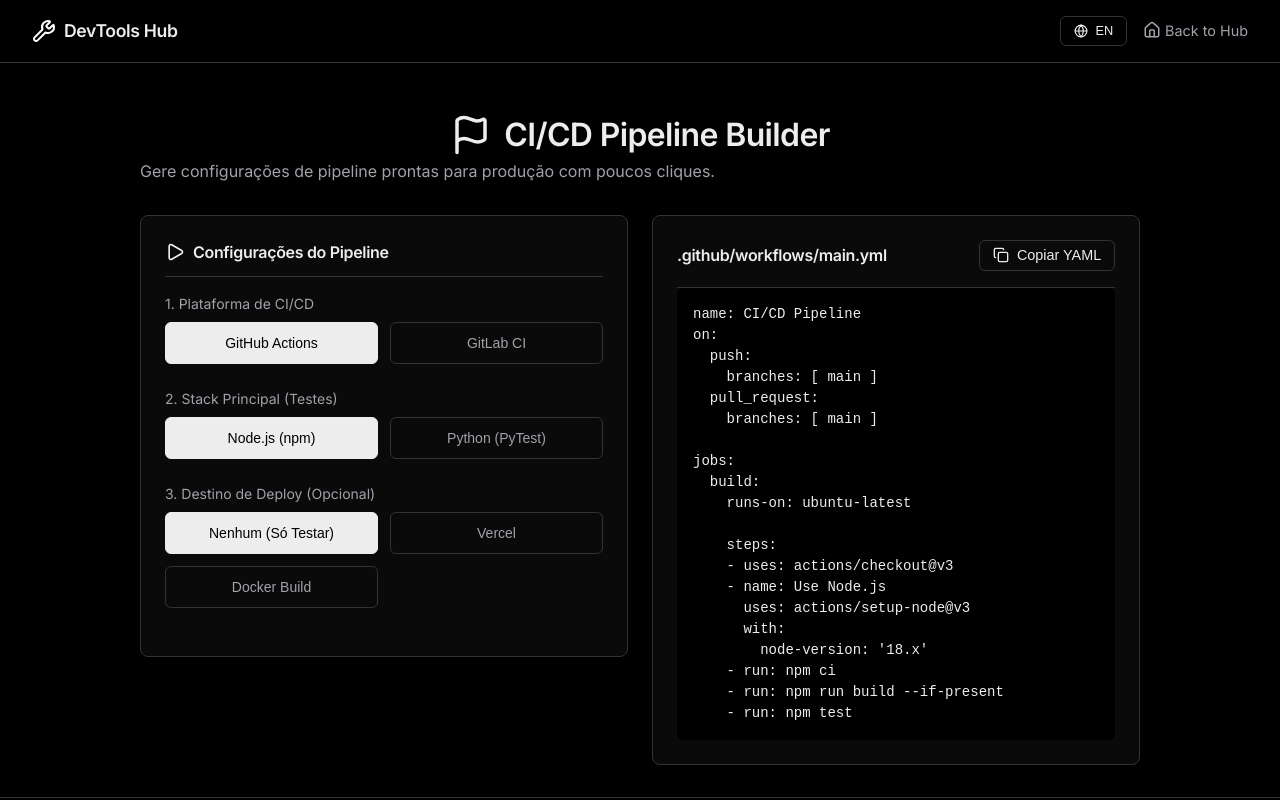
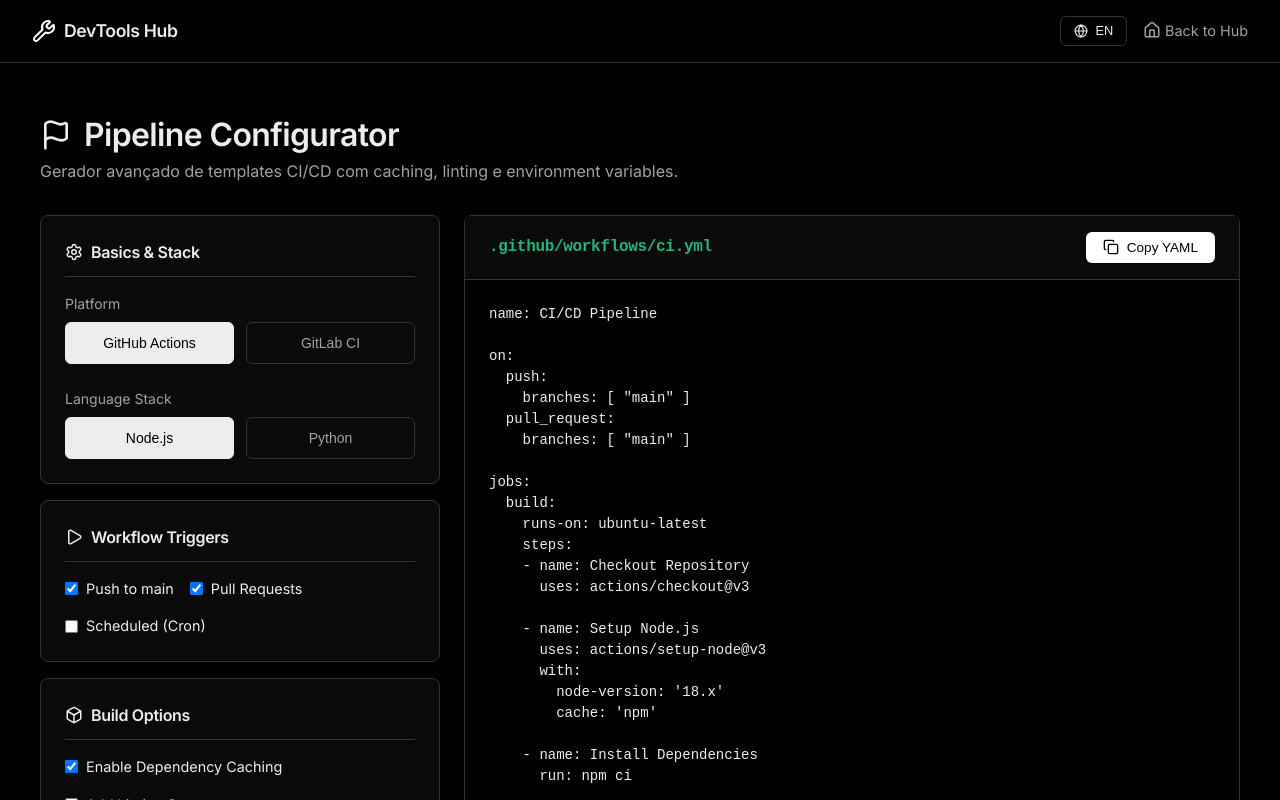
Before and after one commit to koresolucoes/devtools-hub, a React (Vite) app: page /cicd-builder in a window 1280 px wide. Shown: the top 800 px of the page. Built offline with nearby package versions, Linux system fonts and the light colour scheme.

Commit message:
feat: enrich CICDBuilder with env vars, caching, linting, and multiple triggers

```diff
--- a/src/pages/CICDBuilder.jsx
+++ b/src/pages/CICDBuilder.jsx
@@ -1,5 +1,5 @@
 import { useState } from 'react';
-import { Flag, Play, Copy, Check } from 'lucide-react';
+import { Flag, Play, Copy, Check, Plus, Trash2, Settings, Terminal, Box } from 'lucide-react';
 import '../index.css';
 
 function CICDBuilder() {
@@ -8,112 +8,119 @@ function CICDBuilder() {
   const [deploy, setDeploy] = useState('none'); // none, vercel, docker
   const [copied, setCopied] = useState(false);
 
-  const generateYAML = () => {
-    let yaml = '';
+  // New features
+  const [triggers, setTriggers] = useState({ push: true, pr: true, cron: false });
+  const [caching, setCaching] = useState(true);
+  const [linting, setLinting] = useState(false);
+  const [envVars, setEnvVars] = useState([]); // {key: '', value: ''}
 
-    if (platform === 'github') {
-      yaml += `name: CI/CD Pipeline
-on:
-  push:
-    branches: [ main ]
-  pull_request:
-    branches: [ main ]
+  const addEnvVar = () => setEnvVars([...envVars, { key: '', value: '' }]);
+  const updateEnvVar = (index, field, val) => {
+    const newVars = [...envVars];
+    newVars[index][field] = val;
+    setEnvVars(newVars);
+  };
+  const removeEnvVar = (index) => {
+    setEnvVars(envVars.filter((_, i) => i !== index));
+  };
 
-jobs:
-  build:
-    runs-on: ubuntu-latest
+  const generateGitHubYAML = () => {
+    let yaml = `name: CI/CD Pipeline\n\non:\n`;
+    if (triggers.push) yaml += `  push:\n    branches: [ "main" ]\n`;
+    if (triggers.pr) yaml += `  pull_request:\n    branches: [ "main" ]\n`;
+    if (triggers.cron) yaml += `  schedule:\n    - cron: '0 0 * * *' # Midnight daily\n`;
 
-    steps:
-    - uses: actions/checkout@v3
-`;
+    const validEnvVars = envVars.filter(e => e.key.trim() !== '');
+    if (validEnvVars.length > 0) {
+      yaml += `\nenv:\n`;
+      validEnvVars.forEach(e => {
+        yaml += `  ${e.key}: ${e.value}\n`;
+      });
+    }
+
+    yaml += `\njobs:\n  build:\n    runs-on: ubuntu-latest\n    steps:\n`;
+    yaml += `    - name: Checkout Repository\n      uses: actions/checkout@v3\n`;
 
     if (language === 'node') {
-        yaml += `    - name: Use Node.js
-      uses: actions/setup-node@v3
-      with:
-        node-version: '18.x'
-    - run: npm ci
-    - run: npm run build --if-present
-    - run: npm test
-`;
+      yaml += `\n    - name: Setup Node.js\n      uses: actions/setup-node@v3\n      with:\n        node-version: '18.x'\n`;
+      if (caching) yaml += `        cache: 'npm'\n`;
+
+      yaml += `\n    - name: Install Dependencies\n      run: npm ci\n`;
+
+      if (linting) {
+        yaml += `\n    - name: Run Linter\n      run: npm run lint\n`;
+      }
+      yaml += `\n    - name: Build Project\n      run: npm run build --if-present\n`;
+      yaml += `\n    - name: Run Tests\n      run: npm test\n`;
     } else if (language === 'python') {
-        yaml += `    - name: Set up Python
-      uses: actions/setup-python@v4
-      with:
-        python-version: '3.10'
-    - run: |
-        python -m pip install --upgrade pip
-        pip install pytest
-        if [ -f requirements.txt ]; then pip install -r requirements.txt; fi
-    - run: pytest
-`;
+      yaml += `\n    - name: Setup Python\n      uses: actions/setup-python@v4\n      with:\n        python-version: '3.10'\n`;
+      if (caching) yaml += `        cache: 'pip'\n`;
+
+      yaml += `\n    - name: Install Dependencies\n      run: |\n        python -m pip install --upgrade pip\n        if [ -f requirements.txt ]; then pip install -r requirements.txt; fi\n`;
+
+      if (linting) {
+        yaml += `\n    - name: Run Linter (flake8)\n      run: |\n        pip install flake8\n        flake8 .\n`;
+      }
+      yaml += `\n    - name: Run Tests (pytest)\n      run: |\n        pip install pytest\n        pytest\n`;
     }
 
     if (deploy === 'vercel') {
-        yaml += `    - name: Deploy to Vercel
-      uses: amondnet/vercel-action@v20
-      with:
-        vercel-token: \${{ secrets.VERCEL_TOKEN }}
-        vercel-org-id: \${{ secrets.ORG_ID}}
-        vercel-project-id: \${{ secrets.PROJECT_ID}}
-        vercel-args: '--prod'
-`;
+      yaml += `\n    - name: Deploy to Vercel\n      uses: amondnet/vercel-action@v20\n      with:\n        vercel-token: \${{ secrets.VERCEL_TOKEN }}\n        vercel-org-id: \${{ secrets.ORG_ID}}\n        vercel-project-id: \${{ secrets.PROJECT_ID}}\n        vercel-args: '--prod'\n`;
     } else if (deploy === 'docker') {
-        yaml += `    - name: Build and push Docker image
-      uses: docker/build-push-action@v4
-      with:
-        push: false # Set to true to push
-        tags: user/app:latest
-`;
+      yaml += `\n    - name: Login to DockerHub\n      uses: docker/login-action@v2\n      with:\n        username: \${{ secrets.DOCKERHUB_USERNAME }}\n        password: \${{ secrets.DOCKERHUB_TOKEN }}\n`;
+      yaml += `\n    - name: Build and push Docker image\n      uses: docker/build-push-action@v4\n      with:\n        push: true\n        tags: user/app:latest\n`;
     }
-    } else {
-      // GitLab CI
-      yaml += `stages:
-  - test
-  - deploy
 
-test-job:
-  stage: test
-`;
+    return yaml;
+  };
+
+  const generateGitLabYAML = () => {
+    let yaml = `stages:\n  - test\n`;
+    if (deploy !== 'none') yaml += `  - deploy\n`;
+
+    const validEnvVars = envVars.filter(e => e.key.trim() !== '');
+    if (validEnvVars.length > 0) {
+      yaml += `\nvariables:\n`;
+      validEnvVars.forEach(e => {
+        yaml += `  ${e.key}: "${e.value}"\n`;
+      });
+    }
+
+    if (caching) {
+      yaml += `\ncache:\n  paths:\n`;
+      if (language === 'node') yaml += `    - .npm/\n`;
+      if (language === 'python') yaml += `    - .cache/pip\n`;
+    }
+
+    yaml += `\ntest-job:\n  stage: test\n`;
     if (language === 'node') {
-        yaml += `  image: node:18
-  script:
-    - npm ci
-    - npm test
-`;
+      yaml += `  image: node:18\n`;
+      if (caching) yaml += `  before_script:\n    - npm config set cache .npm --global\n`;
+      yaml += `  script:\n    - npm ci\n`;
+      if (linting) yaml += `    - npm run lint\n`;
+      yaml += `    - npm test\n`;
     } else if (language === 'python') {
-        yaml += `  image: python:3.10
-  script:
-    - pip install -r requirements.txt
-    - pytest
-`;
+      yaml += `  image: python:3.10\n`;
+      yaml += `  script:\n    - pip install -r requirements.txt\n`;
+      if (linting) yaml += `    - pip install flake8 && flake8 .\n`;
+      yaml += `    - pytest\n`;
+    }
+
+    if (!triggers.push && !triggers.pr) {
+       yaml += `  rules:\n    - if: $CI_PIPELINE_SOURCE == "schedule"\n`;
     }
 
     if (deploy === 'vercel') {
-        yaml += `
-deploy-vercel:
-  stage: deploy
-  image: node:18
-  script:
-    - npm i -g vercel
-    - vercel pull --yes --environment=production --token=$VERCEL_TOKEN
-    - vercel build --prod --token=$VERCEL_TOKEN
-    - vercel deploy --prebuilt --prod --token=$VERCEL_TOKEN
-`;
+      yaml += `\ndeploy-vercel:\n  stage: deploy\n  image: node:18\n  script:\n    - npm i -g vercel\n    - vercel pull --yes --environment=production --token=$VERCEL_TOKEN\n    - vercel build --prod --token=$VERCEL_TOKEN\n    - vercel deploy --prebuilt --prod --token=$VERCEL_TOKEN\n`;
     } else if (deploy === 'docker') {
-        yaml += `
-deploy-docker:
-  stage: deploy
-  image: docker:20.10.16
-  services:
-    - docker:20.10.16-dind
-  script:
-    - docker build -t user/app:latest .
-`;
-      }
+      yaml += `\ndeploy-docker:\n  stage: deploy\n  image: docker:20.10.16\n  services:\n    - docker:20.10.16-dind\n  script:\n    - docker build -t user/app:latest .\n    - docker push user/app:latest\n`;
     }
 
     return yaml;
+  };
+
+  const generateYAML = () => {
+    return platform === 'github' ? generateGitHubYAML() : generateGitLabYAML();
   };
 
   const handleCopy = () => {
@@ -123,93 +130,134 @@ deploy-docker:
   };
 
   return (
-    <div className="tool-container" style={{ maxWidth: '1000px' }}>
+    <div className="tool-container" style={{ maxWidth: '1200px' }}>
       <header className="header" style={{ marginBottom: '2rem', marginTop: '1rem' }}>
-        <h1 style={{ display: 'flex', alignItems: 'center', justifyContent: 'center', gap: '0.75rem' }}>
-          <Flag size={42} />
-          CI/CD Pipeline Builder
+        <h1 style={{ display: 'flex', alignItems: 'center', gap: '0.75rem' }}>
+          <Flag size={32} />
+          Pipeline Configurator
         </h1>
-        <p>Gere configurações de pipeline prontas para produção com poucos cliques.</p>
+        <p>Gerador avançado de templates CI/CD com caching, linting e environment variables.</p>
       </header>
 
-      <div className="rag-layout" style={{ gridTemplateColumns: '1fr 1fr' }}>
+      <div className="rag-layout" style={{ gridTemplateColumns: '400px 1fr' }}>
+
+        {/* Sidebar Configuradora */}
+        <div style={{ display: 'flex', flexDirection: 'column', gap: '1rem' }}>
           <div className="card p-4">
-          <h3 className="section-title"><Play size={20}/> Configurações do Pipeline</h3>
+            <h3 className="section-title"><Settings size={18}/> Basics & Stack</h3>
 
             <div className="form-group mb-4">
-            <label>1. Plataforma de CI/CD</label>
-            <div className="options-grid">
+              <label>Platform</label>
+              <div className="options-grid" style={{ gridTemplateColumns: '1fr 1fr' }}>
+                <button className={`option-btn ${platform === 'github' ? 'active' : ''}`} onClick={() => setPlatform('github')}>GitHub Actions</button>
+                <button className={`option-btn ${platform === 'gitlab' ? 'active' : ''}`} onClick={() => setPlatform('gitlab')}>GitLab CI</button>
+              </div>
+            </div>
+
+            <div className="form-group mb-0">
+              <label>Language Stack</label>
+              <div className="options-grid" style={{ gridTemplateColumns: '1fr 1fr' }}>
+                <button className={`option-btn ${language === 'node' ? 'active' : ''}`} onClick={() => setLanguage('node')}>Node.js</button>
+                <button className={`option-btn ${language === 'python' ? 'active' : ''}`} onClick={() => setLanguage('python')}>Python</button>
+              </div>
+            </div>
+          </div>
+
+          <div className="card p-4">
+            <h3 className="section-title"><Play size={18}/> Workflow Triggers</h3>
+            <div style={{ display: 'flex', gap: '1rem', flexWrap: 'wrap' }}>
+              <label style={{ display: 'flex', alignItems: 'center', gap: '0.5rem', cursor: 'pointer', fontSize: '0.9rem' }}>
+                <input type="checkbox" checked={triggers.push} onChange={(e) => setTriggers({...triggers, push: e.target.checked})} /> Push to main
+              </label>
+              <label style={{ display: 'flex', alignItems: 'center', gap: '0.5rem', cursor: 'pointer', fontSize: '0.9rem' }}>
+                <input type="checkbox" checked={triggers.pr} onChange={(e) => setTriggers({...triggers, pr: e.target.checked})} /> Pull Requests
+              </label>
+              <label style={{ display: 'flex', alignItems: 'center', gap: '0.5rem', cursor: 'pointer', fontSize: '0.9rem' }}>
+                <input type="checkbox" checked={triggers.cron} onChange={(e) => setTriggers({...triggers, cron: e.target.checked})} /> Scheduled (Cron)
+              </label>
+            </div>
+          </div>
+
+          <div className="card p-4">
+            <h3 className="section-title"><Box size={18}/> Build Options</h3>
+            <div style={{ display: 'flex', gap: '1rem', flexWrap: 'wrap', marginBottom: '1.5rem' }}>
+              <label style={{ display: 'flex', alignItems: 'center', gap: '0.5rem', cursor: 'pointer', fontSize: '0.9rem' }}>
+                <input type="checkbox" checked={caching} onChange={(e) => setCaching(e.target.checked)} /> Enable Dependency Caching
+              </label>
+              <label style={{ display: 'flex', alignItems: 'center', gap: '0.5rem', cursor: 'pointer', fontSize: '0.9rem' }}>
+                <input type="checkbox" checked={linting} onChange={(e) => setLinting(e.target.checked)} /> Add Linting Step
+              </label>
+            </div>
+
+            <label>Deployment Target</label>
+            <div className="options-grid" style={{ gridTemplateColumns: '1fr 1fr 1fr' }}>
+              <button className={`option-btn ${deploy === 'none' ? 'active' : ''}`} onClick={() => setDeploy('none')}>None</button>
+              <button className={`option-btn ${deploy === 'vercel' ? 'active' : ''}`} onClick={() => setDeploy('vercel')}>Vercel</button>
+              <button className={`option-btn ${deploy === 'docker' ? 'active' : ''}`} onClick={() => setDeploy('docker')}>Docker</button>
+            </div>
+          </div>
+
+          <div className="card p-4">
+            <h3 className="section-title"><Terminal size={18}/> Environment Variables</h3>
+            <p style={{ fontSize: '0.8rem', color: 'var(--text-secondary)', marginBottom: '1rem' }}>
+              Adicione variáveis injetadas em todo o pipeline. Ex: DB_URL, API_KEY.
+            </p>
+
+            {envVars.map((env, i) => (
+              <div key={i} style={{ display: 'flex', gap: '0.5rem', marginBottom: '0.5rem' }}>
+                <input
+                  type="text"
+                  placeholder="Key (e.g. PORT)"
+                  className="text-input"
+                  style={{ flex: 1, padding: '0.5rem' }}
+                  value={env.key}
+                  onChange={(e) => updateEnvVar(i, 'key', e.target.value)}
+                />
+                <input
+                  type="text"
+                  placeholder="Value / $\{{ secrets.X \}}"
+                  className="text-input"
+                  style={{ flex: 2, padding: '0.5rem' }}
+                  value={env.value}
+                  onChange={(e) => updateEnvVar(i, 'value', e.target.value)}
+                />
                 <button
-                className={`option-btn ${platform === 'github' ? 'active' : ''}`}
-                onClick={() => setPlatform('github')}
+                  className="button outline"
+                  style={{ padding: '0.5rem', borderColor: 'var(--surface-border)' }}
+                  onClick={() => removeEnvVar(i)}
+                  title="Remove"
                 >
-                GitHub Actions
+                  <Trash2 size={16} style={{ color: 'var(--danger)' }} />
                 </button>
+              </div>
+            ))}
+
             <button
-                className={`option-btn ${platform === 'gitlab' ? 'active' : ''}`}
-                onClick={() => setPlatform('gitlab')}
+              className="button outline mt-2"
+              style={{ width: '100%', display: 'flex', justifyContent: 'center', borderStyle: 'dashed' }}
+              onClick={addEnvVar}
             >
-                GitLab CI
+              <Plus size={16} /> Add Variable
             </button>
           </div>
         </div>
 
-          <div className="form-group mb-4">
-            <label>2. Stack Principal (Testes)</label>
-            <div className="options-grid">
-              <button
-                className={`option-btn ${language === 'node' ? 'active' : ''}`}
-                onClick={() => setLanguage('node')}
-              >
-                Node.js (npm)
-              </button>
-              <button
-                className={`option-btn ${language === 'python' ? 'active' : ''}`}
-                onClick={() => setLanguage('python')}
-              >
-                Python (PyTest)
+        {/* YAML Preview Area */}
+        <div className="card" style={{ display: 'flex', flexDirection: 'column', height: '100%', minHeight: '600px' }}>
+          <div className="content-header" style={{ padding: '1rem 1.5rem', borderBottom: '1px solid var(--surface-border)', background: 'var(--surface-bg)' }}>
+            <h3 className="mb-0" style={{ fontSize: '1rem', fontFamily: 'monospace', color: 'var(--accent-secondary)' }}>
+              {platform === 'github' ? '.github/workflows/ci.yml' : '.gitlab-ci.yml'}
+            </h3>
+            <button className="button primary" onClick={handleCopy} style={{ padding: '0.4rem 1rem', fontSize: '0.85rem' }}>
+              {copied ? <Check size={16} /> : <Copy size={16} />}
+              {copied ? 'Copiado!' : 'Copy YAML'}
             </button>
           </div>
-          </div>
-
-          <div className="form-group">
-            <label>3. Destino de Deploy (Opcional)</label>
-            <div className="options-grid">
-              <button
-                className={`option-btn ${deploy === 'none' ? 'active' : ''}`}
-                onClick={() => setDeploy('none')}
-              >
-                Nenhum (Só Testar)
-              </button>
-              <button
-                className={`option-btn ${deploy === 'vercel' ? 'active' : ''}`}
-                onClick={() => setDeploy('vercel')}
-              >
-                Vercel
-              </button>
-              <button
-                className={`option-btn ${deploy === 'docker' ? 'active' : ''}`}
-                onClick={() => setDeploy('docker')}
-              >
-                Docker Build
-              </button>
-            </div>
-          </div>
-        </div>
-
-        <div className="card p-4" style={{ display: 'flex', flexDirection: 'column' }}>
-          <div className="content-header" style={{ padding: '0 0 1rem 0', marginBottom: '0', borderBottom: '1px solid var(--surface-border)' }}>
-            <h3 className="section-title mb-0" style={{ border: 'none', padding: 0 }}>
-              {platform === 'github' ? '.github/workflows/main.yml' : '.gitlab-ci.yml'}
-            </h3>
-            <button className="button outline" onClick={handleCopy} style={{ padding: '0.4rem 0.8rem', fontSize: '0.9rem' }}>
-              {copied ? <Check size={16} /> : <Copy size={16} />}
-              {copied ? 'Copiado!' : 'Copiar YAML'}
-            </button>
-          </div>
-          <pre className="yaml-preview">
+          <div style={{ flex: 1, padding: '1.5rem', background: 'var(--bg-color)', overflowY: 'auto' }}>
+            <pre className="yaml-preview" style={{ padding: 0, margin: 0, background: 'transparent' }}>
               <code>{generateYAML()}</code>
             </pre>
+          </div>
         </div>
       </div>
     </div>
```
Lines whose indentation alone changed are shown as unchanged.
